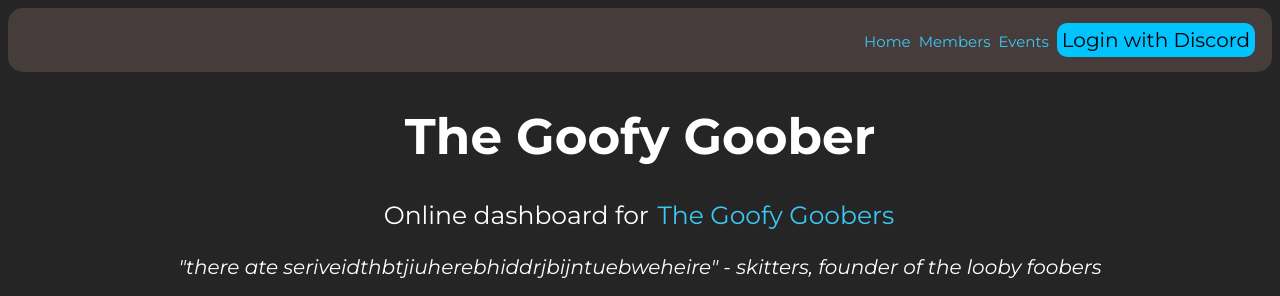
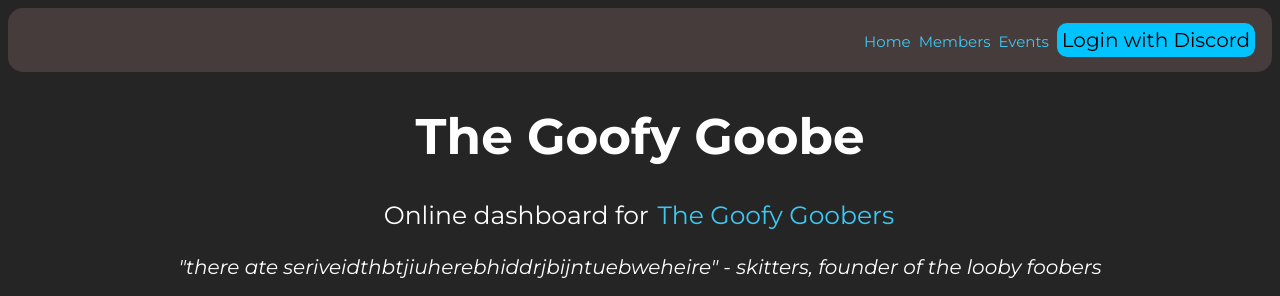
Before and after one commit to hackrxd/thesiteygoobers, a website: page public/index.html in a window 1280 px wide. Shown: the top 296 px of the page. Drawn offline with Linux system fonts and the light colour scheme; no server answers.

Commit message:
goofy goobe

```diff
--- a/public/index.html
+++ b/public/index.html
@@ -18,7 +18,7 @@
                 <a href="/auth/discord"><button>Login with Discord</button></a>
             </span>
         </nav>
-        <h1>The Goofy Goober</h1>
+        <h1>The Goofy Goobe</h1>
         <p>Online dashboard for <a href="https://discord.gg/AGxjYgQ5GH">The Goofy Goobers</a></p>
         <p class="quote">"there ate seriveidthbtjiuherebhiddrjbijntuebweheire" - skitters, founder of the looby foobers</p>
         <span id="willow-quote" class="quote"></span>
```
